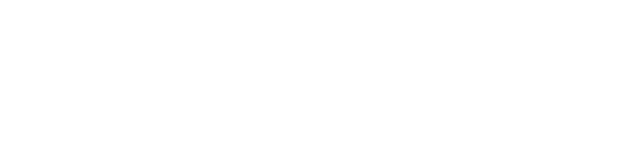
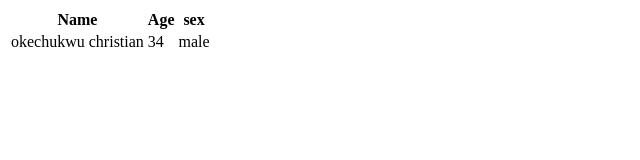
Before and after one commit to chrystar/blender, a plain HTML site: page index.html in a window 1280 px wide. Shown: the whole page, without its empty margins (0-640 px from the left). Drawn offline with Linux system fonts and the light colour scheme.

Commit message:
table creation

```diff
--- a/index.html
+++ b/index.html
@@ -7,20 +7,23 @@
 </head>
 <body>
     <table>
-        <tr>
-            <th></th>
-            <th></th>
-            <th></th>
+        <thead>
+            <tr>
+                <th>Name</th>
+                <th>Age</th>
+                <th>sex</th>
+            </tr>
+        </thead>
+        <tbody>
+            <tr>
+                <td>okechukwu christian</td>
+                <td>34</td>
+                <td>male</td>
+            </tr>
+
+        </tbody>
+    </table>
 
 
-
-        </tr>
-        <tr>
-
-        </tr>
-        <tr>
-
-        </tr>
-    </table>
 </body>
 </html>
```
